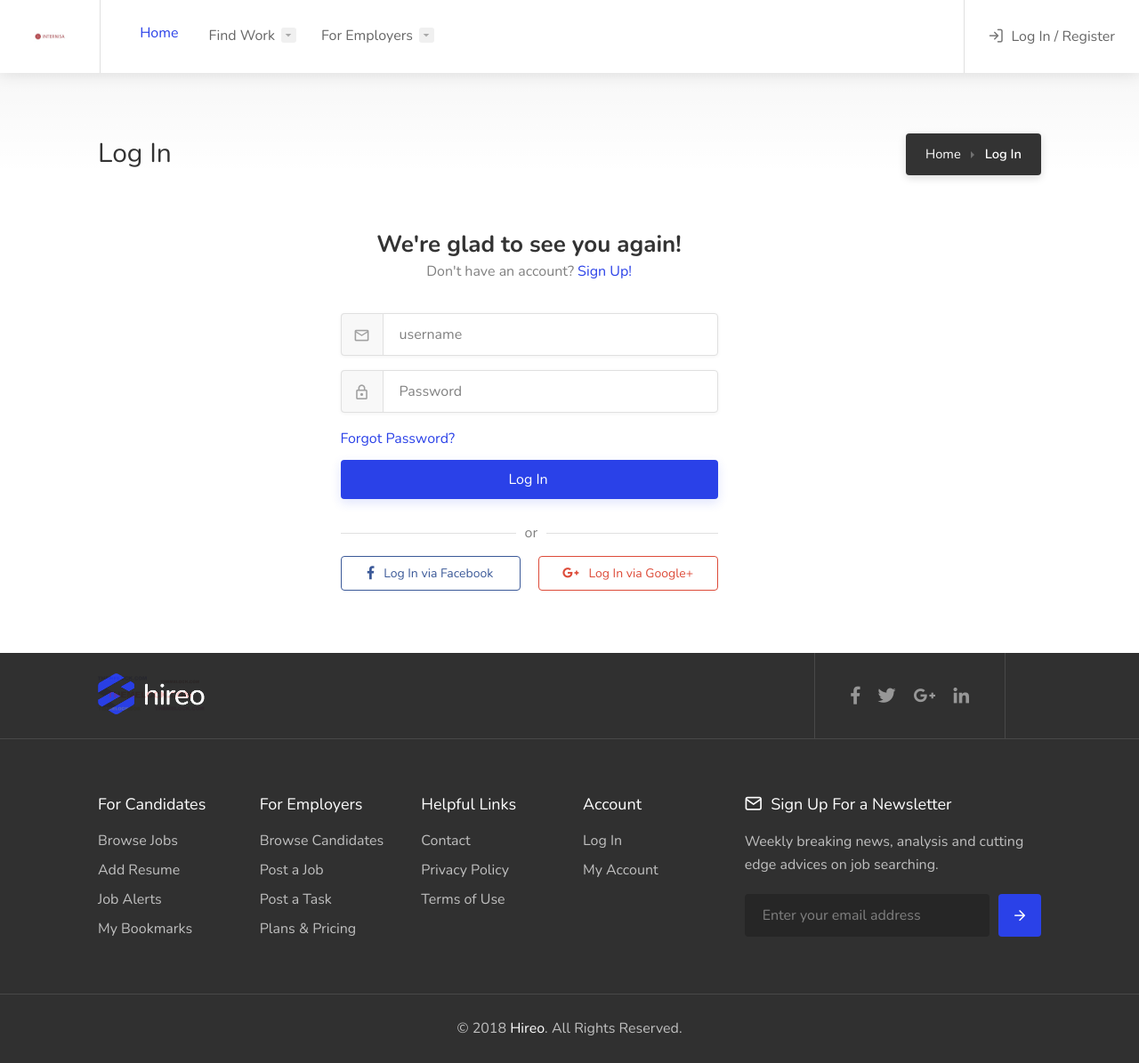
After one commit to bergaouifedy/InternisaProject, a Symfony app: template templates/admin_secu/login.html.twig in a window 1280 px wide. The commit adds this page. Shown: the whole page at 89% size. Run offline with Twig, Linux system fonts and the light colour scheme; the template is opened without the code that fills it, so the values that code supplies are empty; some libraries are stand-ins or nearby versions; some web fonts are replaced.

Commit message:
register login and logout

```diff
--- a/composer.json
+++ b/composer.json
@@ -41,7 +41,7 @@
         "symfony/browser-kit": "4.4.*",
         "symfony/css-selector": "4.4.*",
         "symfony/debug-bundle": "4.4.*",
-        "symfony/maker-bundle": "^1.0",
+        "symfony/maker-bundle": "^1.36",
         "symfony/phpunit-bridge": "^6.0",
         "symfony/stopwatch": "4.4.*",
         "symfony/web-profiler-bundle": "4.4.*"
--- a/src/Form/InscriptionType.php
+++ b/src/Form/InscriptionType.php
@@ -15,6 +15,7 @@ class InscriptionType extends AbstractType
             ->add('username',null,array('label'=>false))
             ->add('email',null,array('label'=>false))
             ->add('password',null,array('label'=>false))
+            ->add('passwordVerification',null,array('label'=>false))
             ->add('firstname',null,array('label'=>false))
             ->add('lastname',null,array('label'=>false))
             ->add('numTel',null,array('label'=>false))
--- /dev/null
+++ b/templates/admin_secu/login.html.twig
@@ -0,0 +1,82 @@
+{% extends 'base.html.twig' %}
+
+{% block title %}Login
+{% endblock %}
+
+{% block body %}
+<!-- Titlebar
+================================================== -->
+<div id="titlebar" class="gradient">
+	<div class="container">
+		<div class="row">
+			<div class="col-md-12">
+
+				<h2>Log In</h2>
+
+				<!-- Breadcrumbs -->
+				<nav id="breadcrumbs" class="dark">
+					<ul>
+						<li><a href="#">Home</a></li>
+						<li>Log In</li>
+					</ul>
+				</nav>
+
+			</div>
+		</div>
+	</div>
+</div>
+
+
+<!-- Page Content
+================================================== -->
+<div class="container">
+	<div class="row">
+		<div class="col-xl-5 offset-xl-3">
+
+
+			<div class="login-register-page">
+				<!-- Welcome Text -->
+				<div class="welcome-text">
+					<h3>We're glad to see you again!</h3>
+					<span>Don't have an account? <a href="{{path('inscription')}}">Sign Up!</a></span>
+				</div>
+					{% if error %}
+
+                    <div class="notification error closeable">
+                        Les inoformations sont incorrectes
+                    </div>
+                    {% endif %}
+				<!-- Form -->
+				<form action="{{path('connexion')}}" method="post" id="login-form">
+					<div class="input-with-icon-left">
+						<i class="icon-material-baseline-mail-outline"></i>
+						<input type="text" class="input-text with-border" name="_username" id="emailaddress" placeholder="username" required/>
+					</div>
+
+					<div class="input-with-icon-left">
+						<i class="icon-material-outline-lock"></i>
+						<input type="password" class="input-text with-border" name="_password" id="password" placeholder="Password" required/>
+					</div>
+					<a href="#" class="forgot-password">Forgot Password?</a>
+				</form>
+
+				<!-- Button -->
+				<button class="button full-width button-sliding-icon ripple-effect margin-top-10" type="submit" form="login-form">Log In <i class="icon-material-outline-arrow-right-alt"></i></button>
+
+				<!-- Social Login -->
+				<div class="social-login-separator"><span>or</span></div>
+				<div class="social-login-buttons">
+					<button class="facebook-login ripple-effect"><i class="icon-brand-facebook-f"></i> Log In via Facebook</button>
+					<button class="google-login ripple-effect"><i class="icon-brand-google-plus-g"></i> Log In via Google+</button>
+				</div>
+			</div>
+
+		</div>
+	</div>
+</div>
+
+
+<!-- Spacer -->
+<div class="margin-top-70"></div>
+<!-- Spacer / End-->
+{% endblock %}
--- a/templates/base.html.twig
+++ b/templates/base.html.twig
@@ -75,24 +83,122 @@ $(".pac-container").prependTo(".intro-search-field.with-autocomplete");
 <body>
 
 	<!-- Wrapper -->
-		<div
-			id="wrapper">
+	<div id="wrapper">
 
 		<!-- Header Container
 			================================================== -->
 		{% if not app.user %}
 
-				<header
-					id="header-container" class="fullwidth transparent">
+		<header id="header-container" class="fullwidth transparent">
 
 			<!-- Header -->
 			<div id="header">
-						<div
-							class="container">
+				<div class="container">
 
 					<!-- Left Side Content -->
-							<div
-								class="left-side">
+					<div class="left-side">
+
+						<!-- Logo -->
+						<div id="logo">
+							<a href="{{path('home')}}"><img src="images/logoInternisa.jpg" alt=""></a>
+						</div>
+
+						<!-- Main Navigation -->
+						<nav id="navigation">
+							<ul id="responsive">
+
+								<li>
+									<a href="{{path('home')}}" class="current">Home</a>
+								</li>
+
+								<li>
+									<a href="#">Find Work</a>
+									<ul class="dropdown-nav">
+										<li>
+											<a href="#">Browse Jobs</a>
+										</li>
+										<li>
+											<a href="#">Browse Tasks</a>
+										</li>
+										<li>
+											<a href="browse-companies.html">Browse Companies</a>
+										</li>
+										<li>
+											<a href="single-job-page.html">Job Page</a>
+										</li>
+										<li>
+											<a href="single-task-page.html">Task Page</a>
+										</li>
+										<li>
+											<a href="single-company-profile.html">Company Profile</a>
+										</li>
+									</ul>
+								</li>
+
+								<li>
+									<a href="#">For Employers</a>
+									<ul class="dropdown-nav">
+										<li>
+											<a href="#">Find a Freelancer</a>
+										</li>
+										<li>
+											<a href="single-freelancer-profile.html">Freelancer Profile</a>
+										</li>
+										<li>
+											<a href="dashboard-post-a-job.html">Post a Job</a>
+										</li>
+										<li>
+											<a href="dashboard-post-a-task.html">Post a Task</a>
+										</li>
+									</ul>
+								</li>
+
+
+							</ul>
+						</nav>
+						<div class="clearfix"></div>
+						<!-- Main Navigation / End -->
+
+					</div>
+					<!-- Left Side Content / End -->
+
+
+					<!-- Right Side Content / End -->
+					<div class="right-side">
+
+						<div class="header-widget">
+							<a href="{{path('connexion')}}" class=" log-in-button">
+								<i class="icon-feather-log-in"></i>
+								<span>Log In / Register</span>
+							</a>
+						</div>
+
+
+						<!-- Mobile Navigation Button -->
+						<span class="mmenu-trigger">
+							<button class="hamburger hamburger--collapse" type="button">
+								<span class="hamburger-box">
+									<span class="hamburger-inner"></span>
+								</span>
+							</button>
+						</span>
+
+					</div>
+					<!-- Right Side Content / End -->
+				</div>
+			</div>
+			<!-- Header / End -->
+
+		</header>
+		{% else %}
+		<header id="header-container" class="fullwidth transparent">
+
+			<!-- Header -->
+			<div id="header">
+				<div class="container">
+
+					<!-- Left Side Content -->
+					<div class="left-side">
 
 						<!-- Logo -->
 						<div id="logo">
```
Also changed, not shown: other parts of templates/base.html.twig (+46 -140 lines), migrations/Version20220120082808.php (deleted, +0 -35 lines), migrations/Version20220123171256.php (added, +41 -0 lines), src/Controller/AdminSecuController.php (+33 -7 lines), src/Controller/HomeController.php (+10 -0 lines), src/Entity/User.php (+13 -1 lines), templates/admin_secu/inscription.html.twig (+21 -8 lines), templates/home/404.html.twig (added, +68 -0 lines), public/css/style.css, 2 other files. Lines whose indentation alone changed are shown as unchanged.
